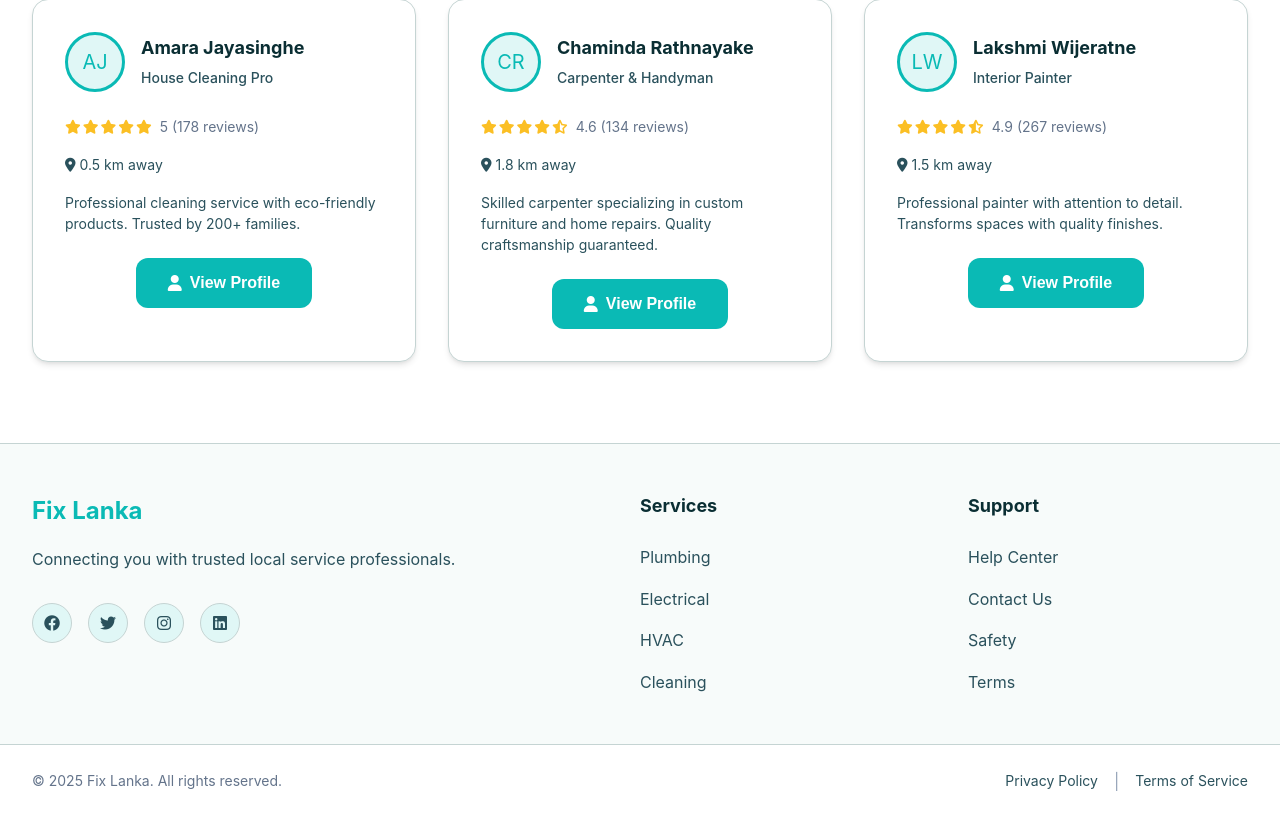
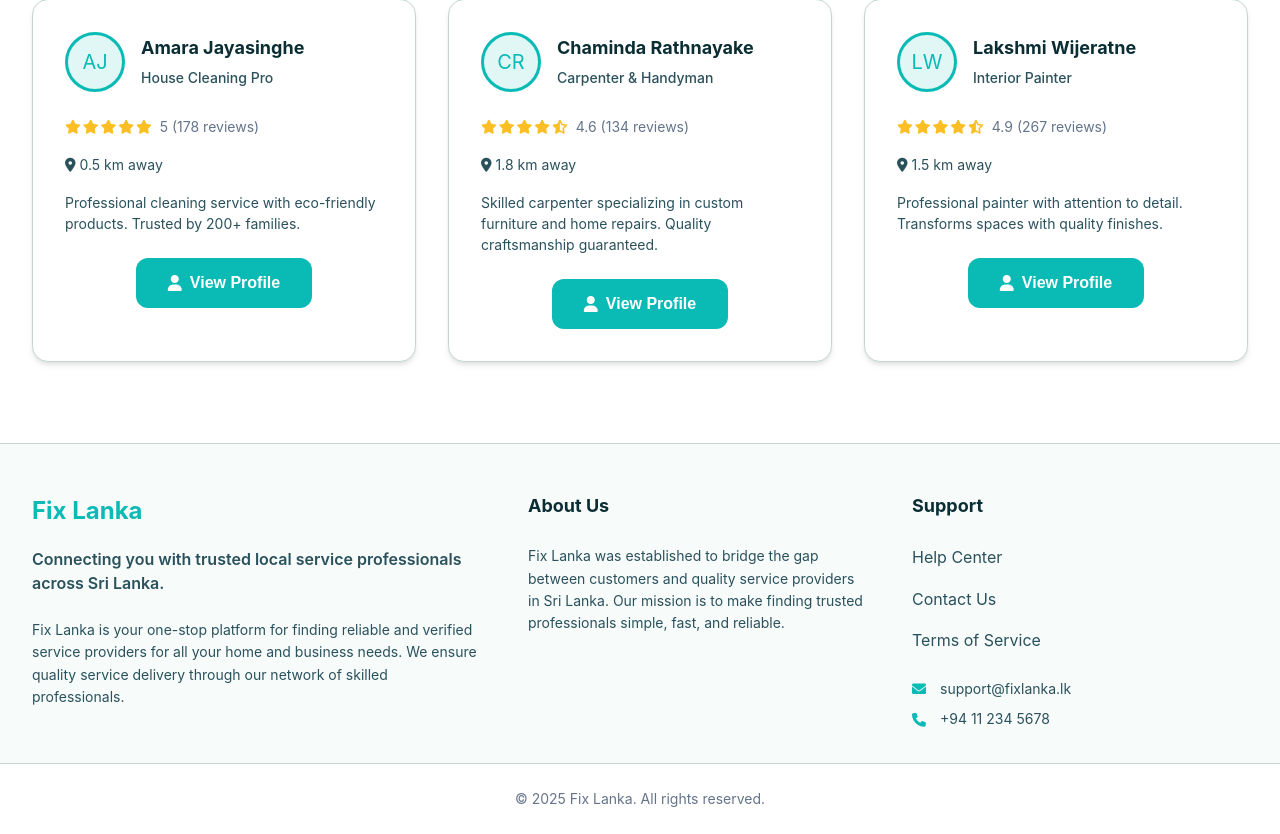
Before and after one commit to UmeshMadhusankha/2nd-Year-Group-Project, a PHP site: page / in a window 1280 px wide. Shown: the part 1211-2045 px from the top of the page. Before the commit the page ends 2002 px from the top, so only its background shows below. Run offline with PHP 8.4, Linux system fonts and the light colour scheme; some libraries are stand-ins or nearby versions.

Commit message:
some changes to the main UIs have been done

```diff
--- a/FixLanka/assets/css/user/landing.css
+++ b/FixLanka/assets/css/user/landing.css
@@ -411,7 +411,7 @@
   margin: 0 auto;
   padding: 0 var(--spacing-xl);
   display: grid;
-  grid-template-columns: 2fr 1fr 1fr;
+  grid-template-columns: 2fr 1.5fr 1.5fr;
   gap: var(--spacing-2xl);
   margin-bottom: var(--spacing-xl);
 }
@@ -433,33 +433,42 @@
   font-size: var(--font-size-base);
   margin: 0;
   line-height: 1.5;
+  font-weight: 600;
 }
 
-.social-links {
-  display: flex;
-  gap: var(--spacing-md);
-  margin-top: var(--spacing-md);
+.footer-description {
+  color: var(--text-secondary);
+  font-size: var(--font-size-sm);
+  margin: var(--spacing-sm) 0 0;
+  line-height: 1.6;
 }
 
-.social-link {
-  width: 40px;
-  height: 40px;
-  background: var(--bg-tertiary);
+.footer-text {
   color: var(--text-secondary);
-  border-radius: 50%;
+  font-size: var(--font-size-sm);
+  margin: 0;
+  line-height: 1.6;
+}
+
+.footer-contact-info {
+  margin-top: var(--spacing-lg);
+  display: flex;
+  flex-direction: column;
+  gap: var(--spacing-sm);
+}
+
+.footer-contact-info p {
+  color: var(--text-secondary);
+  font-size: var(--font-size-sm);
+  margin: 0;
   display: flex;
   align-items: center;
-  justify-content: center;
-  text-decoration: none;
-  transition: var(--transition-normal);
-  border: 1px solid var(--border-color);
+  gap: var(--spacing-sm);
 }
 
-.social-link:hover {
-  background: var(--primary-color);
-  color: var(--text-white);
-  border-color: var(--primary-color);
-  transform: translateY(-2px);
+.footer-contact-info i {
+  color: var(--primary-color);
+  width: 20px;
 }
 
 .footer-title {
@@ -501,7 +510,7 @@
   margin: 0 auto;
   padding: 0 var(--spacing-xl);
   display: flex;
-  justify-content: space-between;
+  justify-content: center;
   align-items: center;
   flex-wrap: wrap;
   gap: var(--spacing-md);
@@ -511,27 +520,6 @@
   color: var(--text-muted);
   font-size: var(--font-size-sm);
   margin: 0;
-}
-
-.footer-bottom-links {
-  display: flex;
-  align-items: center;
-  gap: var(--spacing-md);
-}
-
-.footer-bottom-links a {
-  color: var(--text-secondary);
-  text-decoration: none;
-  font-size: var(--font-size-sm);
-  transition: var(--transition-normal);
-}
-
-.footer-bottom-links a:hover {
-  color: var(--primary-color);
-}
-
-.separator {
-  color: var(--text-light);
 }
 
 /* ===== RESPONSIVE DESIGN ===== */
@@ -552,12 +540,8 @@
   }
 
   .footer-container {
-    grid-template-columns: 1fr 1fr;
+    grid-template-columns: 1fr;
     gap: var(--spacing-xl);
-  }
-
-  .footer-branding {
-    grid-column: 1 / -1;
   }
 }
 
@@ -609,12 +593,7 @@
   }
 
   .footer-bottom-container {
-    flex-direction: column;
     text-align: center;
-  }
-
-  .social-links {
-    justify-content: center;
   }
 }
 
--- a/FixLanka/views/user/landing.php
+++ b/FixLanka/views/user/landing.php
@@ -114,23 +114,13 @@
                 <div class="footer-logo">
                     <span class="logo-text">Fix Lanka</span>
                 </div>
-                <p class="footer-tagline">Connecting you with trusted local service professionals.</p>
-                <div class="social-links">
-                    <a href="#" class="social-link"><i class="fab fa-facebook"></i></a>
-                    <a href="#" class="social-link"><i class="fab fa-twitter"></i></a>
-                    <a href="#" class="social-link"><i class="fab fa-instagram"></i></a>
-                    <a href="#" class="social-link"><i class="fab fa-linkedin"></i></a>
-                </div>
+                <p class="footer-tagline">Connecting you with trusted local service professionals across Sri Lanka.</p>
+                <p class="footer-description">Fix Lanka is your one-stop platform for finding reliable and verified service providers for all your home and business needs. We ensure quality service delivery through our network of skilled professionals.</p>
             </div>
 
-            <div class="footer-section footer-services">
-                <h3 class="footer-title">Services</h3>
-                <ul class="footer-links">
-                    <li><a href="#plumbing">Plumbing</a></li>
-                    <li><a href="#electrical">Electrical</a></li>
-                    <li><a href="#hvac">HVAC</a></li>
-                    <li><a href="#cleaning">Cleaning</a></li>
-                </ul>
+            <div class="footer-section footer-about">
+                <h3 class="footer-title">About Us</h3>
+                <p class="footer-text">Fix Lanka was established to bridge the gap between customers and quality service providers in Sri Lanka. Our mission is to make finding trusted professionals simple, fast, and reliable.</p>
             </div>
 
             <div class="footer-section footer-support">
@@ -138,20 +128,18 @@
                 <ul class="footer-links">
                     <li><a href="#help">Help Center</a></li>
                     <li><a href="#contact">Contact Us</a></li>
-                    <li><a href="#safety">Safety</a></li>
-                    <li><a href="#terms">Terms</a></li>
+                    <li><a href="#terms">Terms of Service</a></li>
                 </ul>
+                <div class="footer-contact-info">
+                    <p><i class="fas fa-envelope"></i> support@fixlanka.lk</p>
+                    <p><i class="fas fa-phone"></i> +94 11 234 5678</p>
+                </div>
             </div>
         </div>
 
         <div class="footer-bottom">
             <div class="footer-bottom-container">
                 <p>&copy; 2025 Fix Lanka. All rights reserved.</p>
-                <div class="footer-bottom-links">
-                    <a href="#privacy">Privacy Policy</a>
-                    <span class="separator">|</span>
-                    <a href="#terms">Terms of Service</a>
-                </div>
             </div>
         </div>
     </footer>
```
Also changed, not shown: FixLanka/assets/css/user/job-history.css (+37 -0 lines), FixLanka/assets/css/user/post_job.css (+34 -0 lines), FixLanka/views/user/job_history.php (+7 -2 lines), FixLanka/views/user/post_job.php (+25 -2 lines), FixLanka/uploads/job_photos/job_68f86f15b27ea.PNG (added).
